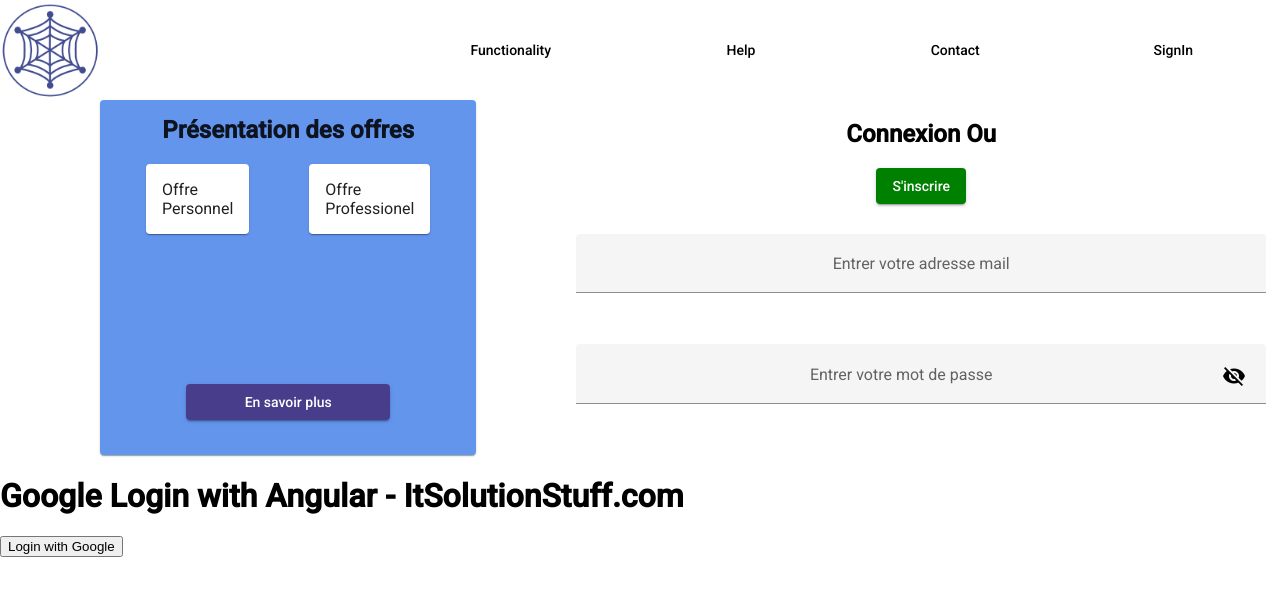
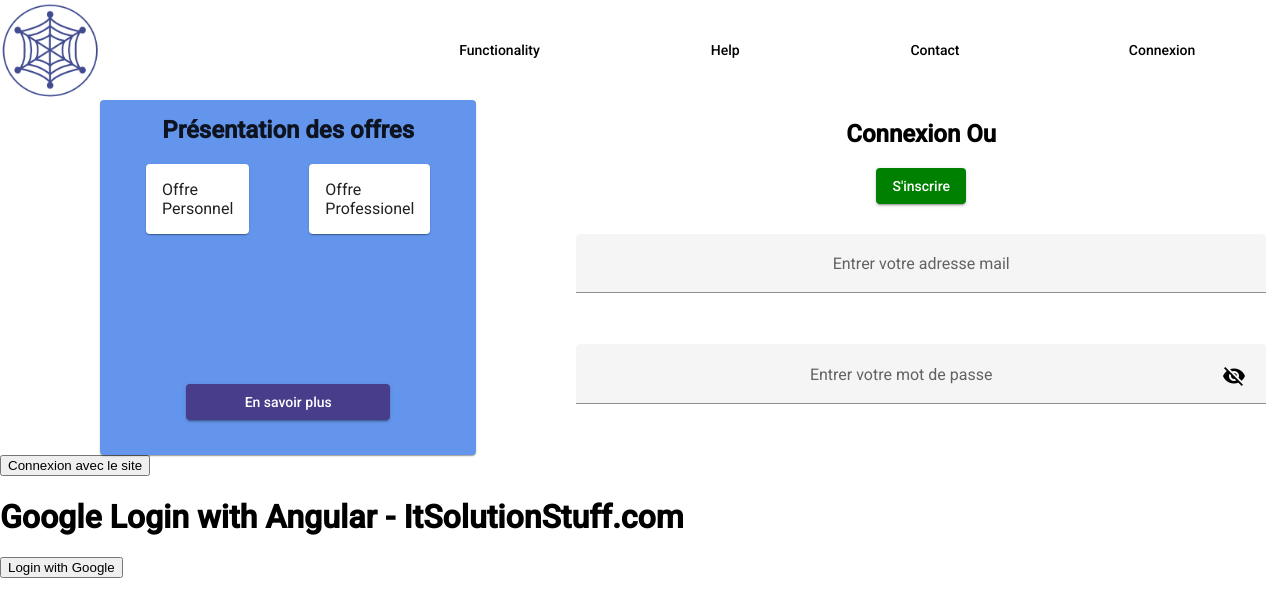
Before and after one commit to Khib0o/PWEB3TC-front, an Angular app in the folder PWEB/: page /signIn in a window 1280 px wide. Shown: the top 616 px of the page. Built offline with nearby package versions, Linux system fonts and the light colour scheme.

Commit message:
Google Auth et redirection

```diff
--- a/PWEB/src/app/header/header.component.html
+++ b/PWEB/src/app/header/header.component.html
@@ -3,5 +3,7 @@
     <button mat-button class="functionality" routerLink="/functionality">Functionality</button>
     <button mat-button class="helps" routerLink="/help">Help</button>
     <button mat-button class="contact" routerLink="/contact">Contact</button>
-    <button mat-button class="sign" routerLink="/signIn">SignIn</button>
+
+    <button mat-button class="sign" routerLink="/signIn" *ngIf="!_auth.loggedIn()">Connexion</button>
+    <button mat-button class="sign" (click)="_auth.logoutUser()" routerLink="/signIn" *ngIf="_auth.loggedIn()">Déconnexion</button>
 </div>
--- a/PWEB/src/app/header/header.component.ts
+++ b/PWEB/src/app/header/header.component.ts
@@ -1,4 +1,5 @@
 import { Component, OnInit } from '@angular/core';
+import { AuthService } from '../auth.service';
 
 @Component({
   selector: 'app-header',
@@ -7,7 +8,7 @@ import { Component, OnInit } from '@angular/core';
 })
 export class HeaderComponent implements OnInit {
 
-  constructor() { }
+  constructor(public _auth : AuthService) { }
 
   ngOnInit(): void {
   }
--- a/PWEB/src/app/sign-in/sign-in.component.html
+++ b/PWEB/src/app/sign-in/sign-in.component.html
@@ -30,11 +30,13 @@
     </mat-card>
 </div>
 
+<button (click)="loginUser()">Connexion avec le site</button>
+
 <div class="container mt-5">
     <h1>Google Login with Angular - ItSolutionStuff.com</h1>
     <div class="row mt-5">
       <div class="col-md-4 mt-2 m-auto ">
-          <button class="btn btn-danger" #loginRef>
+            <button class="btn btn-danger" #loginRef>
               Login with Google
             </button>
       </div>
--- a/PWEB/src/app/sign-in/sign-in.component.ts
+++ b/PWEB/src/app/sign-in/sign-in.component.ts
@@ -1,6 +1,7 @@
 import { Component, OnInit, ViewChild, ElementRef } from '@angular/core';
 import { FormControl, Validators } from '@angular/forms';
 import { AuthService } from '../auth.service';
+import { Router } from '@angular/router';
 
 @Component({
   selector: 'app-sign-in',
@@ -14,6 +15,8 @@ export class SignInComponent implements OnInit {
     email : '',
     password : ''
   }
+
+
   auth2: any;
   @ViewChild('loginRef', {static: true }) loginElement!: ElementRef;
   /*
@@ -31,7 +34,10 @@ export class SignInComponent implements OnInit {
 
 
 
-  constructor(private _auth: AuthService) { }
+  constructor(
+    private _auth: AuthService,
+    private _router: Router
+    ) { }
 
   ngOnInit(): void {
     this.googleAuthSDK();
@@ -48,13 +54,19 @@ export class SignInComponent implements OnInit {
         console.log('Name: ' + profile.getName());
         console.log('Image URL: ' + profile.getImageUrl());
         console.log('Email: ' + profile.getEmail());
+        localStorage.setItem('token', googleAuthUser.getAuthResponse().id_token)
+
+
+        this._router.navigate(['/functionality/user-file'])
+          .then(() => {
+            window.location.reload();
+        });
 
        /* Write Your Code Here */
 
       }, (error:any) => {
         alert(JSON.stringify(error, undefined, 2));
       });
-
   }
 
   /**
```
